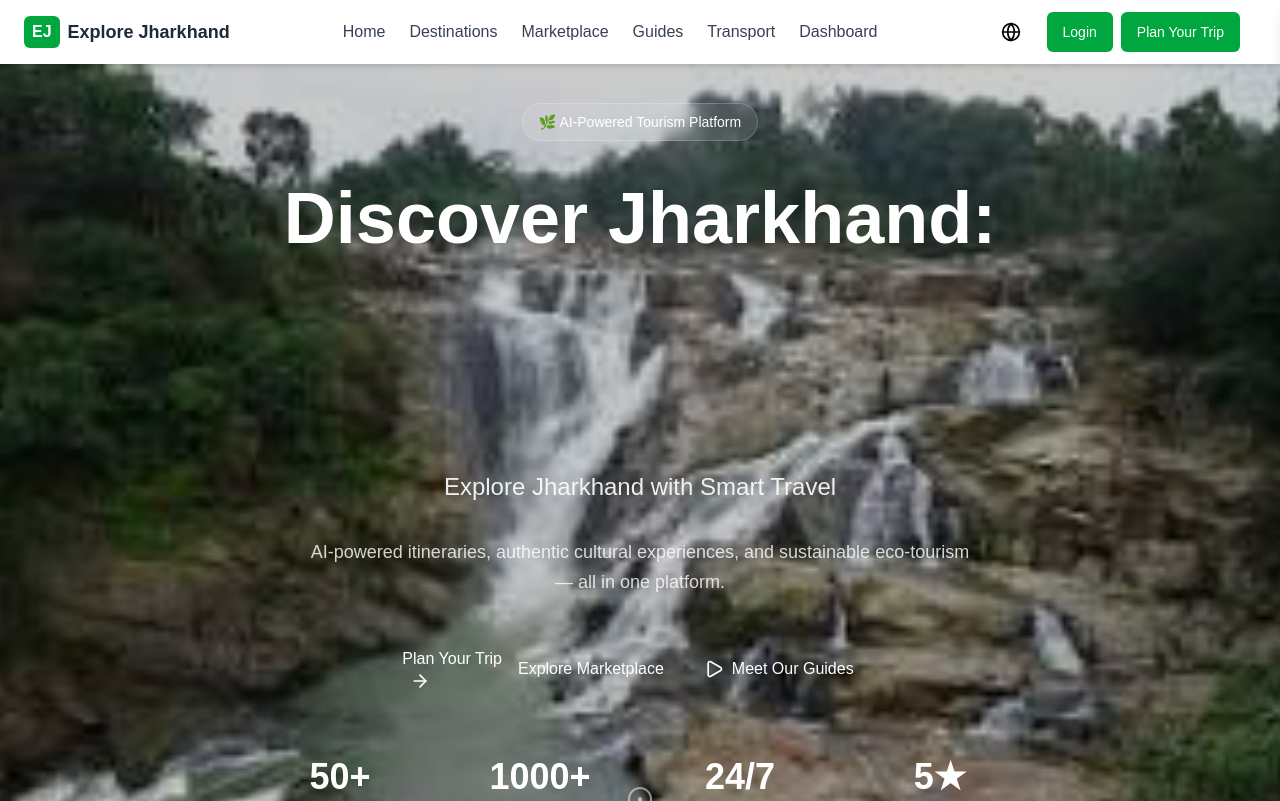
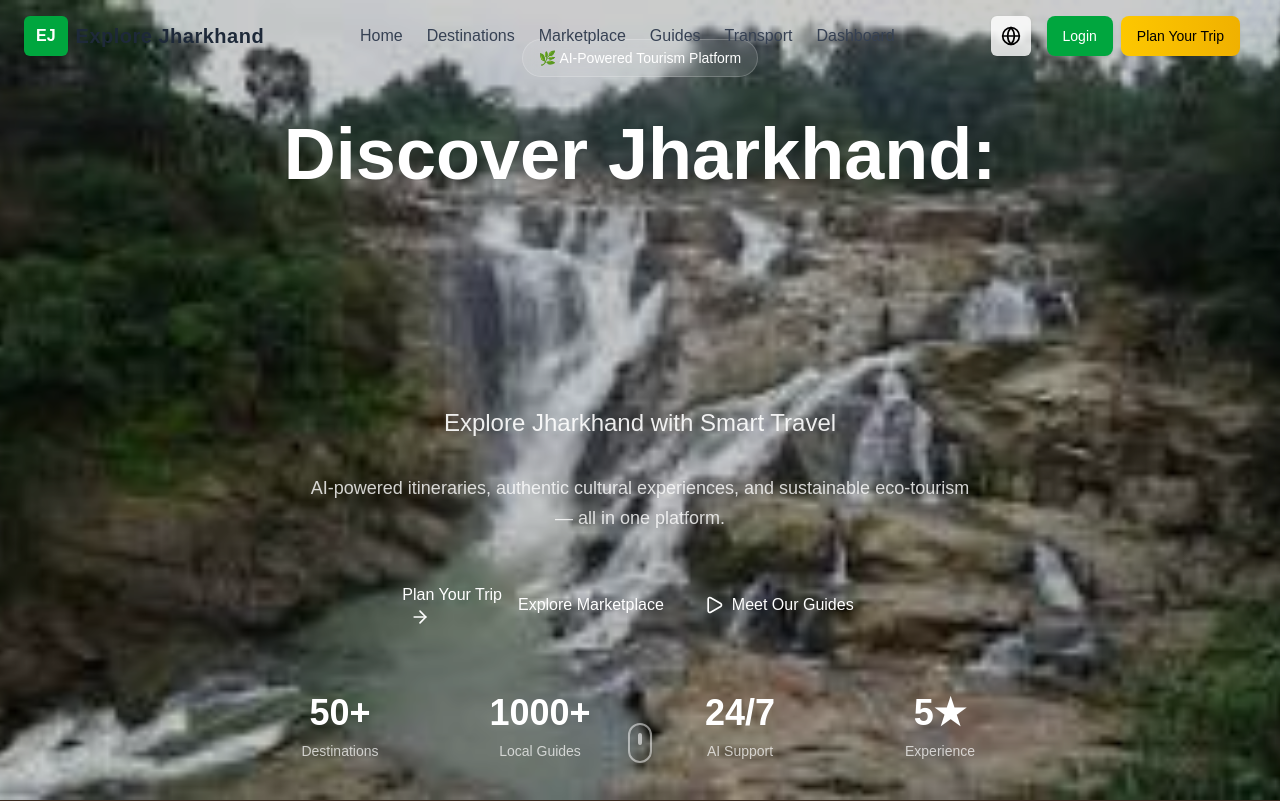
Before and after one commit to MAYANKSHARMA01010/sih_explore_jharkhand, a Next.js app: page / in a window 1280 px wide. Shown: the top 801 px of the page. Built offline with nearby package versions, Linux system fonts and the light colour scheme.

Commit message:
CSS update done

```diff
--- a/src/app/components/common/navbar.tsx
+++ b/src/app/components/common/navbar.tsx
@@ -1,6 +1,6 @@
 "use client";
 
-import React, { useState } from "react";
+import React, { useState, useEffect } from "react";
 import { Globe, Menu, X } from "lucide-react";
 import { Button } from "../ui/Button";
 import {
@@ -12,6 +12,7 @@ import {
 
 const Navbar: React.FC = () => {
   const [sidebarOpen, setSidebarOpen] = useState(false);
+  const [scrolled, setScrolled] = useState(false);
 
   const links = [
     { name: "Home", href: "#" },
@@ -22,15 +23,30 @@ const Navbar: React.FC = () => {
     { name: "Dashboard", href: "#" },
   ];
 
+  // Detect scroll to apply background and shadow
+  useEffect(() => {
+    const handleScroll = () => {
+      setScrolled(window.scrollY > 20);
+    };
+    window.addEventListener("scroll", handleScroll);
+    return () => window.removeEventListener("scroll", handleScroll);
+  }, []);
+
   return (
-    <nav className="w-full bg-white shadow-md sticky top-0 z-50">
-      <div className="max-w-7xl mx-auto flex items-center justify-between px-6 py-3">
+    <nav
+      className={`w-full fixed top-0 z-50 transition-all duration-500 ${
+        scrolled
+          ? "bg-white/90 backdrop-blur-md shadow-md"
+          : "bg-transparent"
+      }`}
+    >
+      <div className="max-w-7xl mx-auto flex items-center justify-between px-6 py-3 md:py-4">
         {/* Brand */}
         <div className="flex items-center space-x-2">
-          <div className="bg-green-600 text-white font-bold px-2 py-1 rounded-md">
+          <div className="bg-green-600 text-white font-bold px-3 py-2 rounded-md shadow-md transition-transform transform hover:scale-110">
             EJ
           </div>
-          <span className="font-semibold text-lg text-gray-800">
+          <span className="font-semibold text-lg md:text-xl text-gray-800 tracking-wide">
             Explore Jharkhand
           </span>
         </div>
@@ -41,9 +57,10 @@ const Navbar: React.FC = () => {
             <a
               key={link.name}
               href={link.href}
-              className="hover:text-green-600"
+              className="relative group transition-colors duration-300 hover:text-green-600"
             >
               {link.name}
+              <span className="absolute left-0 -bottom-1 w-0 h-0.5 bg-green-600 transition-all duration-300 group-hover:w-full"></span>
             </a>
           ))}
         </div>
@@ -53,25 +70,38 @@ const Navbar: React.FC = () => {
           {/* Language Switcher */}
           <DropdownMenu>
             <DropdownMenuTrigger asChild>
-              <Button className="bg-white text-black" size="icon">
+              <Button
+                className="bg-white/80 text-black shadow-sm hover:bg-green-100 transition-all duration-300"
+                size="icon"
+              >
                 <Globe className="h-5 w-5" />
               </Button>
             </DropdownMenuTrigger>
-            <DropdownMenuContent>
-              <DropdownMenuItem className="text-black">English</DropdownMenuItem>
-              <DropdownMenuItem className="text-black">हिंदी</DropdownMenuItem>
+            <DropdownMenuContent className="shadow-xl border border-gray-200 rounded-md">
+              <DropdownMenuItem className="text-black hover:bg-green-100 transition-colors">
+                English
+              </DropdownMenuItem>
+              <DropdownMenuItem className="text-black hover:bg-green-100 transition-colors">
+                हिंदी
+              </DropdownMenuItem>
             </DropdownMenuContent>
           </DropdownMenu>
 
           {/* Auth Buttons */}
           <div className="hidden md:flex space-x-2">
-            <Button>Login</Button>
-            <Button>Plan Your Trip</Button>
+            <Button className="relative overflow-hidden bg-green-600 text-white px-4 py-2 rounded-lg font-medium shadow-md transition-all duration-300 hover:scale-105 group">
+              <span className="absolute inset-0 bg-gradient-to-r from-green-400 to-green-700 opacity-0 group-hover:opacity-100 transition-opacity duration-300 rounded-lg"></span>
+              <span className="relative z-10">Login</span>
+            </Button>
+            <Button className="relative overflow-hidden bg-gradient-to-r from-yellow-400 to-yellow-500 text-black px-4 py-2 rounded-lg font-medium shadow-md transition-all duration-300 hover:scale-105 group">
+              <span className="absolute inset-0 bg-gradient-to-r from-yellow-500 to-yellow-600 opacity-0 group-hover:opacity-100 transition-opacity duration-300 rounded-lg"></span>
+              <span className="relative z-10">Plan Your Trip</span>
+            </Button>
           </div>
 
           {/* Mobile Menu Button */}
           <button
-            className="md:hidden focus:outline-none"
+            className="md:hidden focus:outline-none p-2 rounded-md hover:bg-gray-100 transition-colors"
             onClick={() => setSidebarOpen(true)}
           >
             <Menu className="w-6 h-6" />
@@ -81,14 +111,14 @@ const Navbar: React.FC = () => {
 
       {/* Sidebar / Slider */}
       <div
-        className={`fixed top-0 right-0 h-full w-64 bg-white shadow-lg transform transition-transform duration-300 ease-in-out z-50 ${
+        className={`fixed top-0 right-0 h-full w-64 bg-white shadow-2xl transform transition-transform duration-500 ease-in-out z-50 ${
           sidebarOpen ? "translate-x-0" : "translate-x-full"
         }`}
       >
-        <div className="flex items-center justify-between px-6 py-4 border-b">
+        <div className="flex items-center justify-between px-6 py-4 border-b shadow-sm">
           <span className="font-bold text-lg text-gray-800">Menu</span>
           <button
-            className="focus:outline-none"
+            className="focus:outline-none p-2 rounded-md hover:bg-gray-100 transition-colors"
             onClick={() => setSidebarOpen(false)}
           >
             <X className="w-6 h-6" />
@@ -99,7 +129,7 @@ const Navbar: React.FC = () => {
             <a
               key={link.name}
               href={link.href}
-              className="text-gray-700 hover:text-green-600 font-medium"
+              className="text-gray-700 hover:text-green-600 font-medium transition-colors duration-300"
               onClick={() => setSidebarOpen(false)}
             >
               {link.name}
@@ -107,9 +137,19 @@ const Navbar: React.FC = () => {
           ))}
 
           <div className="flex flex-col space-y-2 mt-4">
-            <Button onClick={() => setSidebarOpen(false)}>Login</Button>
-            <Button onClick={() => setSidebarOpen(false)}>
-              Plan Your Trip
+            <Button
+              className="relative overflow-hidden bg-green-600 text-white px-4 py-2 rounded-lg font-medium shadow-md transition-all duration-300 hover:scale-105 group"
+              onClick={() => setSidebarOpen(false)}
+            >
+              <span className="absolute inset-0 bg-gradient-to-r from-green-400 to-green-700 opacity-0 group-hover:opacity-100 transition-opacity duration-300 rounded-lg"></span>
+              <span className="relative z-10">Login</span>
+            </Button>
+            <Button
+              className="relative overflow-hidden bg-gradient-to-r from-yellow-400 to-yellow-500 text-black px-4 py-2 rounded-lg font-medium shadow-md transition-all duration-300 hover:scale-105 group"
+              onClick={() => setSidebarOpen(false)}
+            >
+              <span className="absolute inset-0 bg-gradient-to-r from-yellow-500 to-yellow-600 opacity-0 group-hover:opacity-100 transition-opacity duration-300 rounded-lg"></span>
+              <span className="relative z-10">Plan Your Trip</span>
             </Button>
           </div>
         </div>
@@ -118,7 +158,7 @@ const Navbar: React.FC = () => {
       {/* Overlay */}
       {sidebarOpen && (
         <div
-          className="fixed inset-0 bg-black bg-opacity-30 z-40"
+          className="fixed inset-0 bg-black bg-opacity-30 backdrop-blur-sm transition-opacity duration-300 z-40"
           onClick={() => setSidebarOpen(false)}
         />
       )}
```
Also changed, not shown: 1 other file (tests, documents, lock files or other folders).
